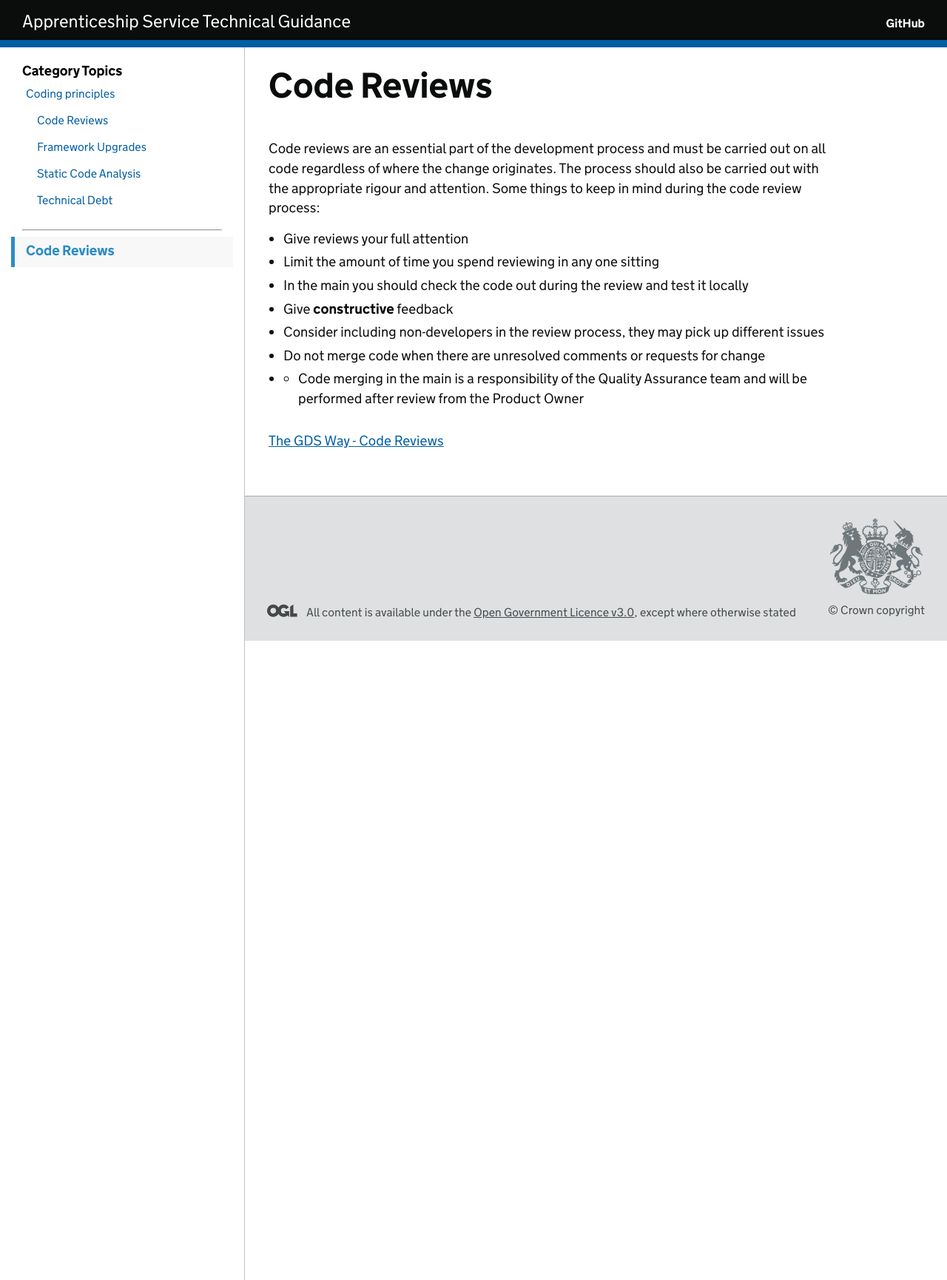
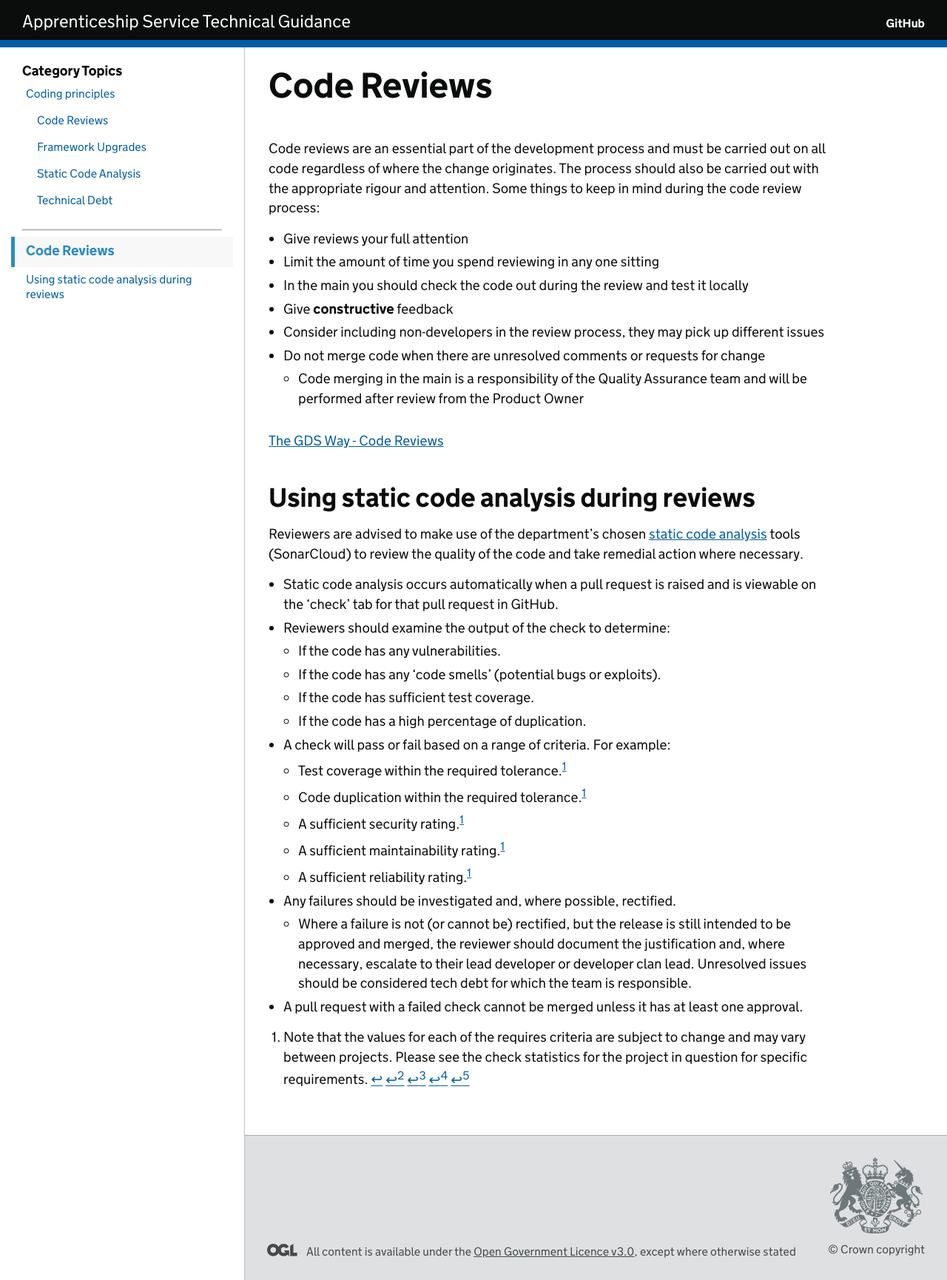
Before and after one commit to SkillsFundingAgency/das-technical-guidance, a Jekyll site: the page built from collections/_development/code-reviews.md, in a window 1280 px wide. Shown: the whole page at 74% size. Built offline with Jekyll 4.4.1, drawn with Linux system fonts in a browser that asks for light colours.

Commit message:
First attempt at including the static code analysis section on the code reviews page.

```diff
--- a/collections/_development/code-reviews.md
+++ b/collections/_development/code-reviews.md
@@ -14,6 +14,28 @@ Code reviews are an essential part of the development process and must be carrie
 * Give **constructive** feedback
 * Consider including non-developers in the review process, they may pick up different issues
 * Do not merge code when there are unresolved comments or requests for change
-* * Code merging in the main is a responsibility of the Quality Assurance team and will be performed after review from the Product Owner
+  * Code merging in the main is a responsibility of the Quality Assurance team and will be performed after review from the Product Owner
 
 [The GDS Way - Code Reviews](http://gds-way.cloudapps.digital/manuals/code-review-guidelines.html)
+
+## Using static code analysis during reviews
+
+Reviewers are advised to make use of the department's chosen [static code analysis](/development/static-code-analysis) tools (SonarCloud) to review the quality of the code and take remedial action where necessary.
+
+- Static code analysis occurs automatically when a pull request is raised and is viewable on the 'check' tab for that pull request in GitHub.
+- Reviewers should examine the output of the check to determine:
+  - If the code has any vulnerabilities.
+  - If the code has any 'code smells' (potential bugs or exploits).
+  - If the code has sufficient test coverage.
+  - If the code has a high percentage of duplication.
+- A check will pass or fail based on a range of criteria. For example:
+  - Test coverage within the required tolerance.[^1]
+  - Code duplication within the required tolerance.[^1]
+  - A sufficient security rating.[^1]
+  - A sufficient maintainability rating.[^1]
+  - A sufficient reliability rating.[^1]
+- Any failures should be investigated and, where possible, rectified.
+  - Where a failure is not (or cannot be) rectified, but the release is still intended to be approved and merged, the reviewer should document the justification and, where necessary, escalate to their lead developer or developer clan lead. Unresolved issues should be considered tech debt for which the team is responsible.
+- A pull request with a failed check cannot be merged unless it has at least one approval.
+
+[^1]: Note that the values for each of the requires criteria are subject to change and may vary between projects. Please see the check statistics for the project in question for specific requirements.
```
